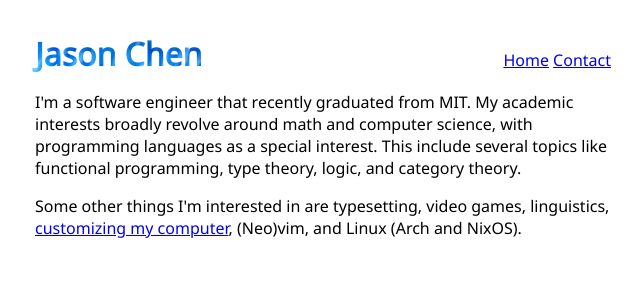
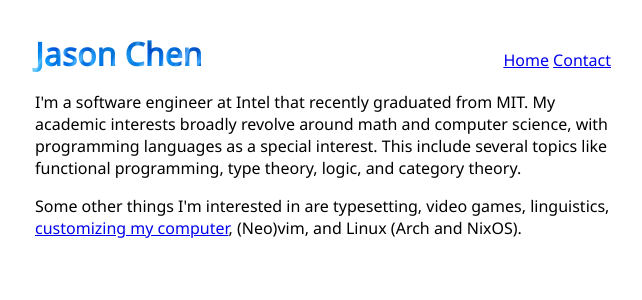
Before and after one commit to chezbgone/personal-website, a SvelteKit app: page / in a window 1280 px wide. Shown: the top 300 px of the page, without its empty margins (317-959 px from the left). Built offline with nearby package versions, Linux system fonts and the light colour scheme.

Commit message:
update first sentence

```diff
--- a/src/routes/+page.svelte
+++ b/src/routes/+page.svelte
@@ -3,9 +3,9 @@
 </svelte:head>
 
 <p>
-  I'm a software engineer that recently graduated from MIT. My academic interests broadly revolve
-  around math and computer science, with programming languages as a special interest. This include
-  several topics like functional programming, type theory, logic, and category theory.
+  I'm a software engineer at Intel that recently graduated from MIT. My academic interests broadly
+  revolve around math and computer science, with programming languages as a special interest. This
+  include several topics like functional programming, type theory, logic, and category theory.
 </p>
 <p>
   Some other things I'm interested in are typesetting, video games, linguistics, <a
```
